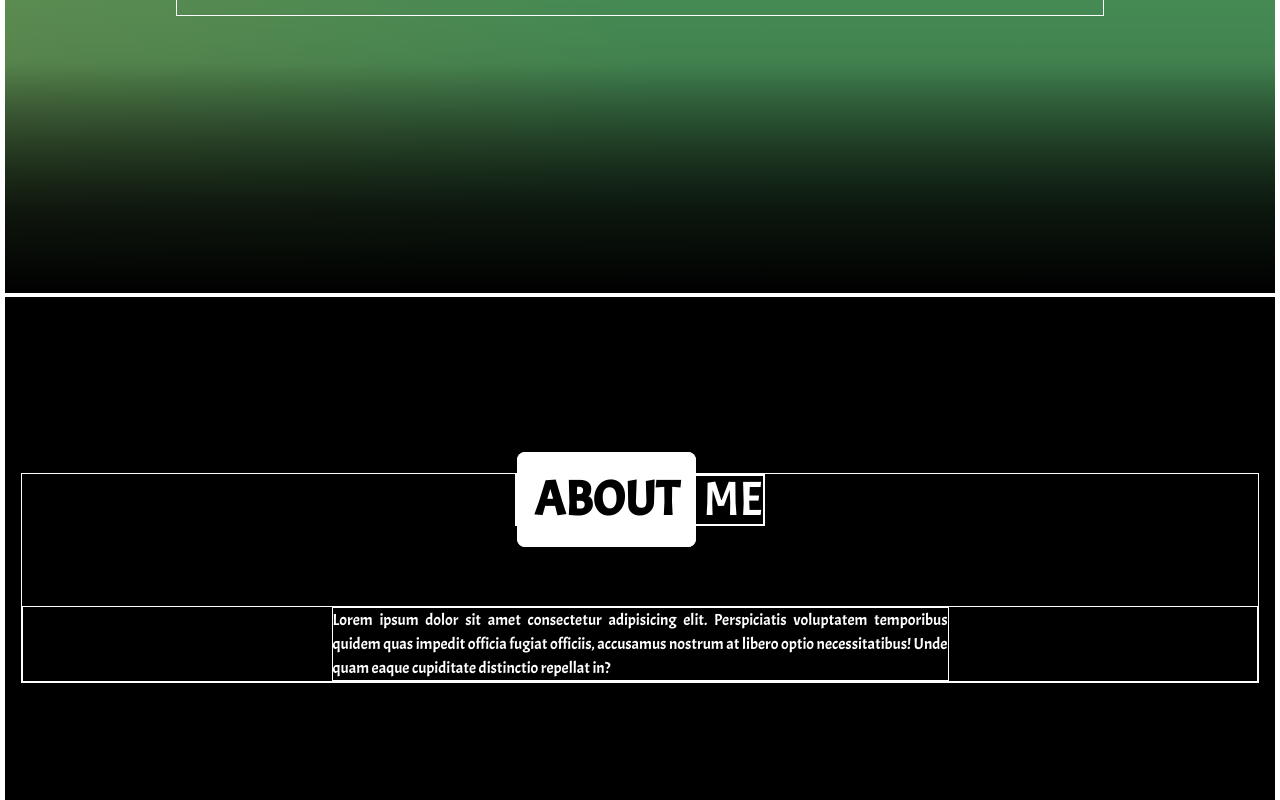
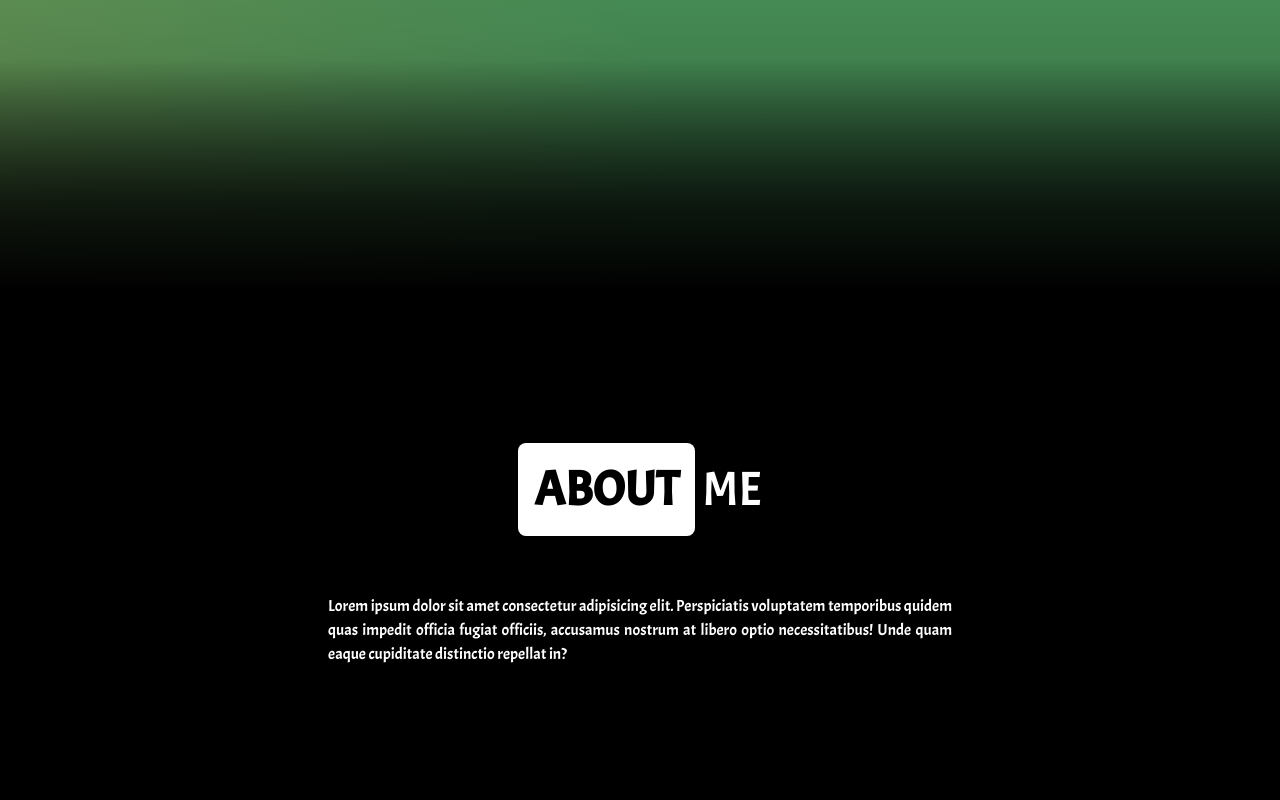
Before and after one commit to surya-vikram/surya-vikram.github.io, a React (Vite) app: page / in a window 1280 px wide. Shown: the part 478-1278 px from the top of the page. Built offline with nearby package versions, Linux system fonts and the light colour scheme.

Commit message:
here we go

```diff
--- a/src/index.scss
+++ b/src/index.scss
@@ -8,9 +8,9 @@
 
 }
 
-*{
-  border:1px solid white;
-}
+// *{
+//   border:1px solid white;
+// }
 
 body{
   font-family: "Acme", sans-serif;
```
